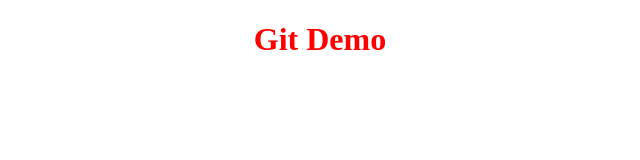
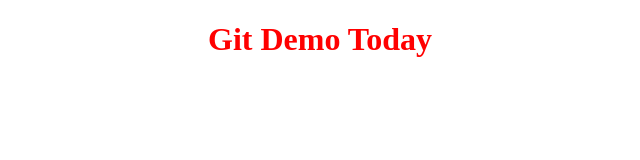
Before and after one commit to dianaglattly/demo, a plain HTML site: page index.html in a window 1280 px wide. Shown: the whole page, without its empty margins (320-960 px from the left). Drawn offline with Linux system fonts and the light colour scheme.

Commit message:
Updated index.html to include new text from marketing

```diff
--- a/index.html
+++ b/index.html
@@ -6,6 +6,6 @@
     <link rel="stylesheet" href="css/style.css">
   </head>
   <body>
-    <h1>Git Demo</h1>
+    <h1>Git Demo Today</h1>
   </body>
 </html>
```
